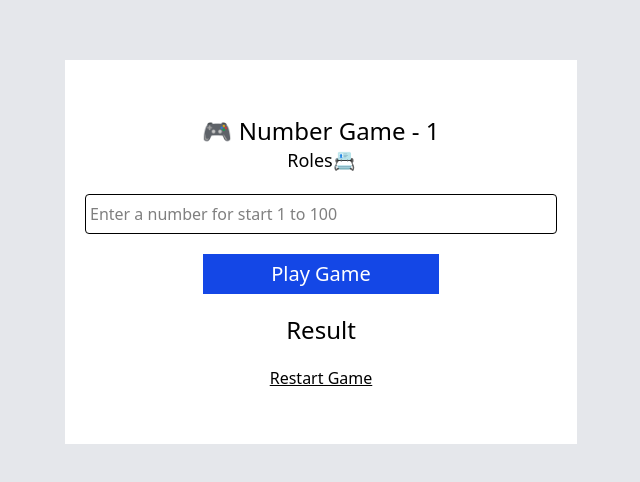
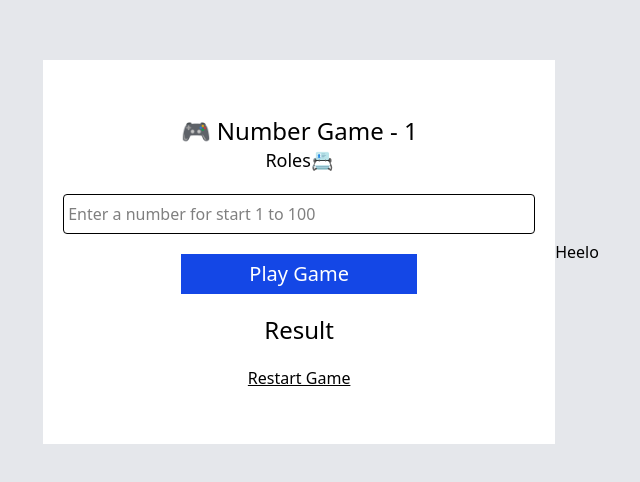
Before and after one commit to murtaza-yaqobi/Javascript-Files, a website: page public/index.html in a window 1280 px wide. Shown: the part 148-630 px from the top of the page, without its empty margins (319-959 px from the left). Drawn offline with Linux system fonts and the light colour scheme.

Commit message:
Changes added

```diff
--- a/public/index.html
+++ b/public/index.html
@@ -16,6 +16,6 @@
       <h1 id="result" class="text-2xl mt-5">Result</h1>
       <h1 id="restart" class="underline text-[16px] mt-5 hover:cursor-pointer hover:text-gray-600">Restart Game</h1>
     </div>
-
+  <a href="">Heelo</a>
   </body>
 </html>
```
